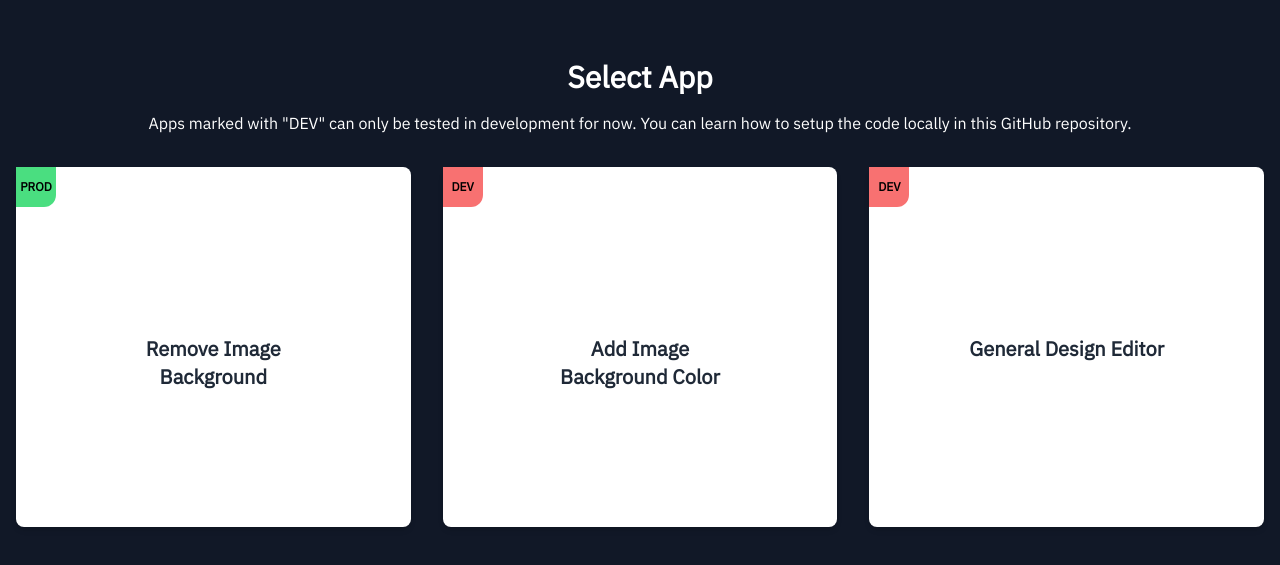
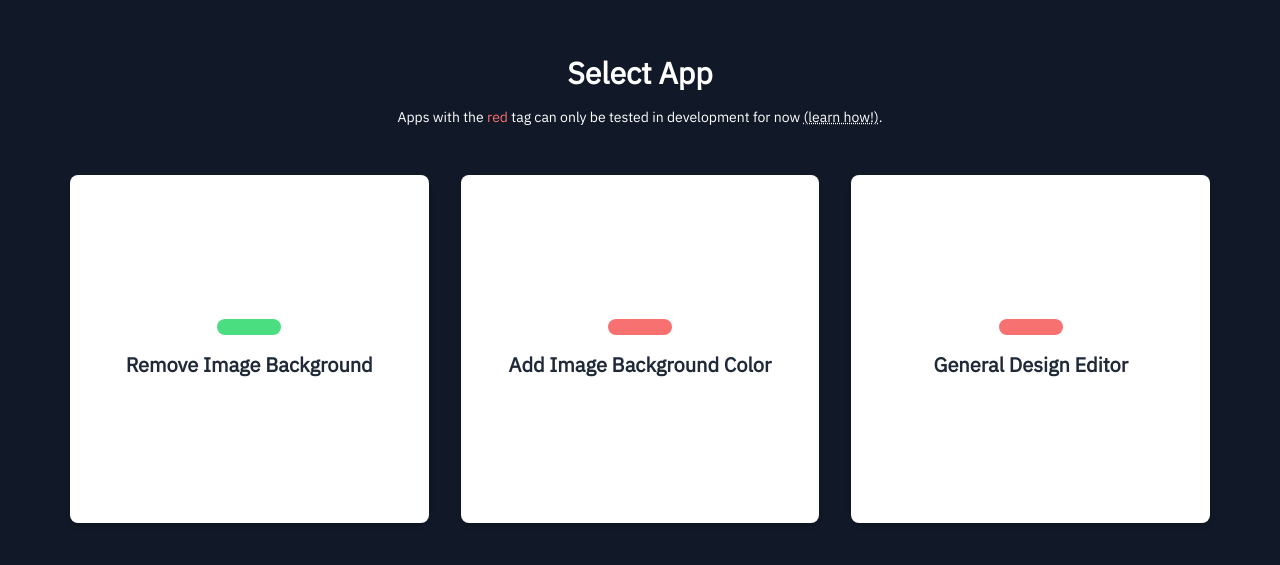
Before and after one commit to BolajiAyodeji/attraktives-headshot, a Next.js app: page /start in a window 1280 px wide. Shown: the part 107-672 px from the top of the page. Built offline with nearby package versions, Linux system fonts and the light colour scheme.

Commit message:
style: update start page tags

```diff
--- a/app/components/headshotCanvas.tsx
+++ b/app/components/headshotCanvas.tsx
@@ -78,7 +78,7 @@ export default function BgAddPage() {
           const blob = await engine.block.export(page, mimeType, options);
           const anchor = document.createElement("a");
           anchor.href = URL.createObjectURL(blob);
-          anchor.download = `attraktives-hs-${index}.png`;
+          anchor.download = `attraktives-hs-${index}`;
           anchor.click();
         });
       };
--- a/app/start/page.tsx
+++ b/app/start/page.tsx
@@ -20,33 +20,32 @@ export default function StartPage() {
   return (
     <div className="flex flex-col h-screen items-center justify-center mx-4">
       <h2 className="text-xl lg:text-3xl font-bold mb-4">Select App</h2>
-      <p className="pb-8 text-center">
-        Apps marked with &quot;DEV&quot; can only be tested in development for
-        now. You can learn how to setup the code locally in{" "}
+      <p className="mb-12 text-center text-sm lg:text-md">
+        Apps with the <span className="text-red-400">red</span> tag can only be
+        tested in development for now{" "}
         <a
           href="https://github.com/BolajiAyodeji/attraktives-headshot?tab=readme-ov-file#getting-started"
           target="_blank"
           rel="noopener noreferrer"
-          className="hover:underline decoration-wavy"
+          className="underline decoration-dotted hover:no-underline"
         >
-          this GitHub repository.
+          (learn how!)
         </a>
+        .
       </p>
       <div className="grid grid-cols-1 lg:grid-cols-3 gap-2 lg:gap-8">
         {apps.map((app, index) => (
           <a
             key={index}
-            className="bg-white rounded-lg shadow-md hover:bg-blue-200"
+            className="mb-2 px-12 py-16 lg:py-36 bg-white rounded-lg shadow-md hover:bg-blue-200"
             href={app.url}
           >
-            <span
-              className={`inline-flex items-center justify-center w-10 h-10 text-xs font-semibold text-black rounded-br-xl ${
-                app.isProduction ? "bg-green-400" : "bg-red-400"
-              }`}
-            >
-              {app.isProduction ? "PROD" : "DEV"}
-            </span>
-            <p className="text-xl text-center font-semibold text-gray-800 mb-2 px-12 py-14 lg:px-24 lg:py-32">
+            <p className="flex flex-col items-center justify-center text-center text-xl font-semibold text-gray-800">
+              <span
+                className={`h-4 px-8 mb-4 rounded-full ${
+                  app.isProduction ? "bg-green-400" : "bg-red-400"
+                }`}
+              ></span>
               {app.name}
             </p>
           </a>
```
